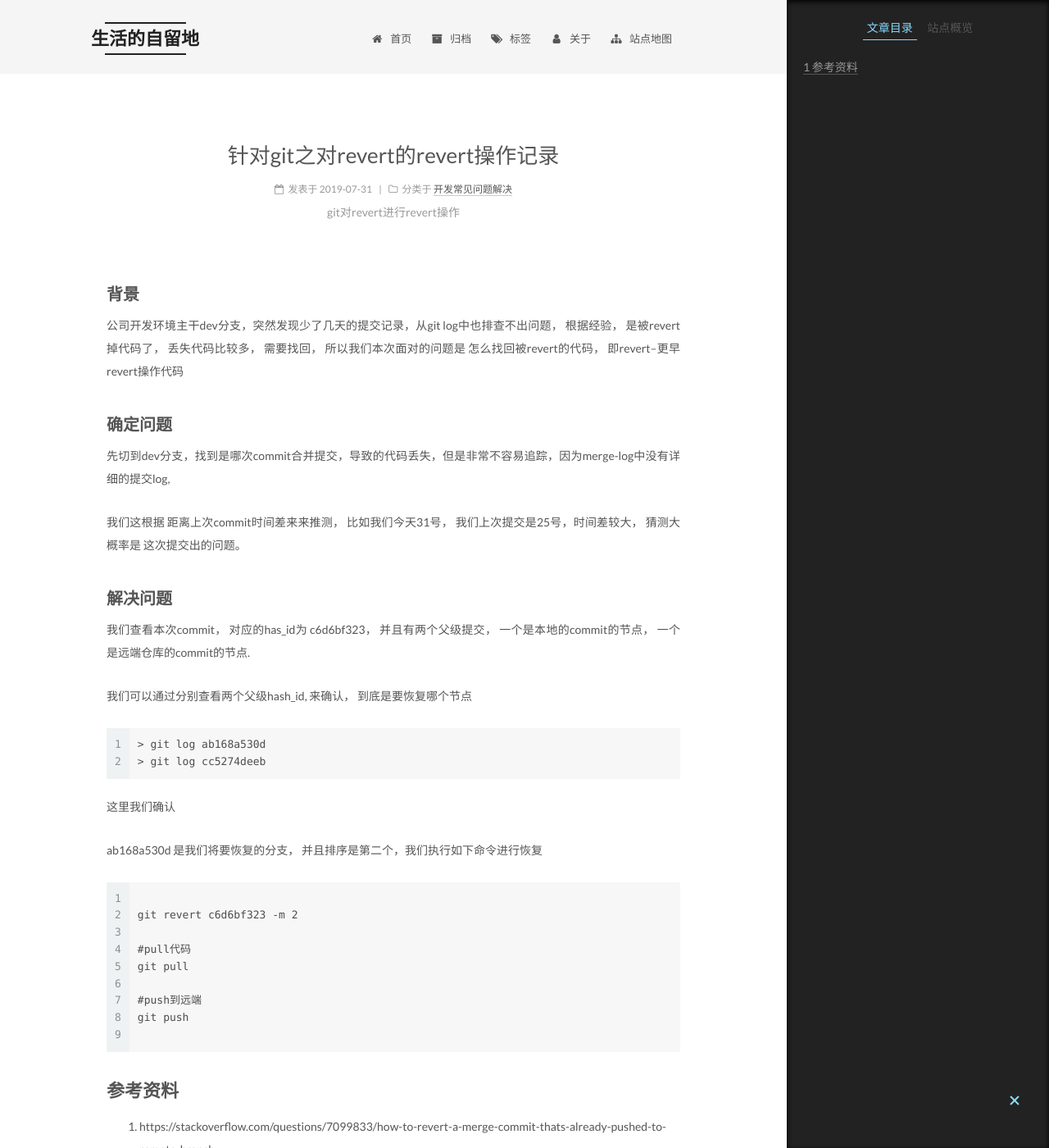
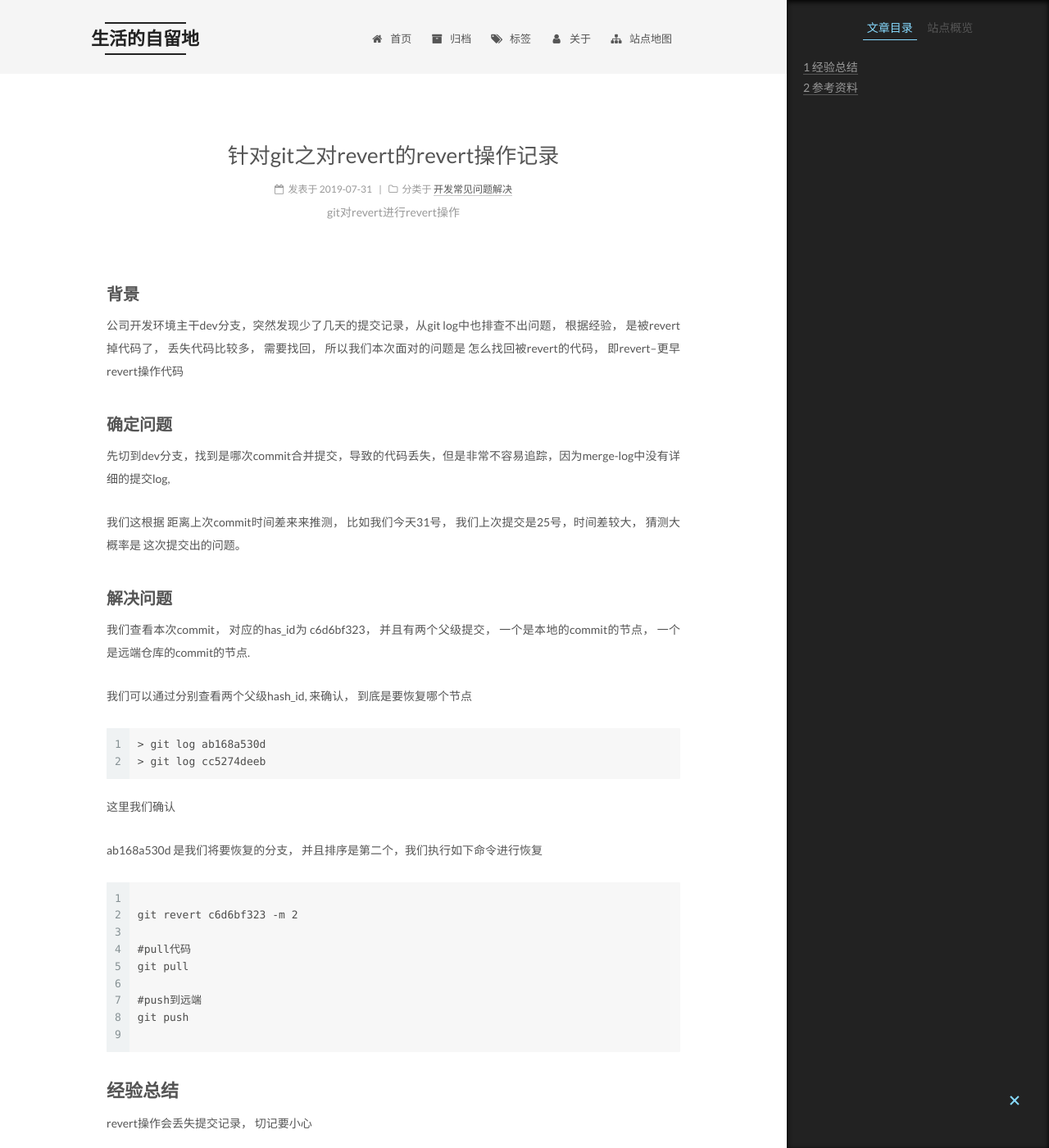
Before and after one commit to l1905/l1905.github.com, a Jekyll site: the page built from _posts/2019-07-31-git-revert-revert.md, in a window 1280 px wide and 1400 px high. Shown: the whole window at 82% size. Built offline with Jekyll 4.4.1, drawn with Linux system fonts in a browser that asks for light colours; comment, search, counter and statistics services are not loaded.

Commit message:
更新总结

````diff
--- a/_posts/2019-07-31-git-revert-revert.md
+++ b/_posts/2019-07-31-git-revert-revert.md
@@ -51,6 +51,11 @@ git push
 ```
 
 
+## 经验总结
+
+revert操作会丢失提交记录， 切记要小心
+
+
 ## 参考资料
 
 1. https://stackoverflow.com/questions/7099833/how-to-revert-a-merge-commit-thats-already-pushed-to-remote-branch
````
